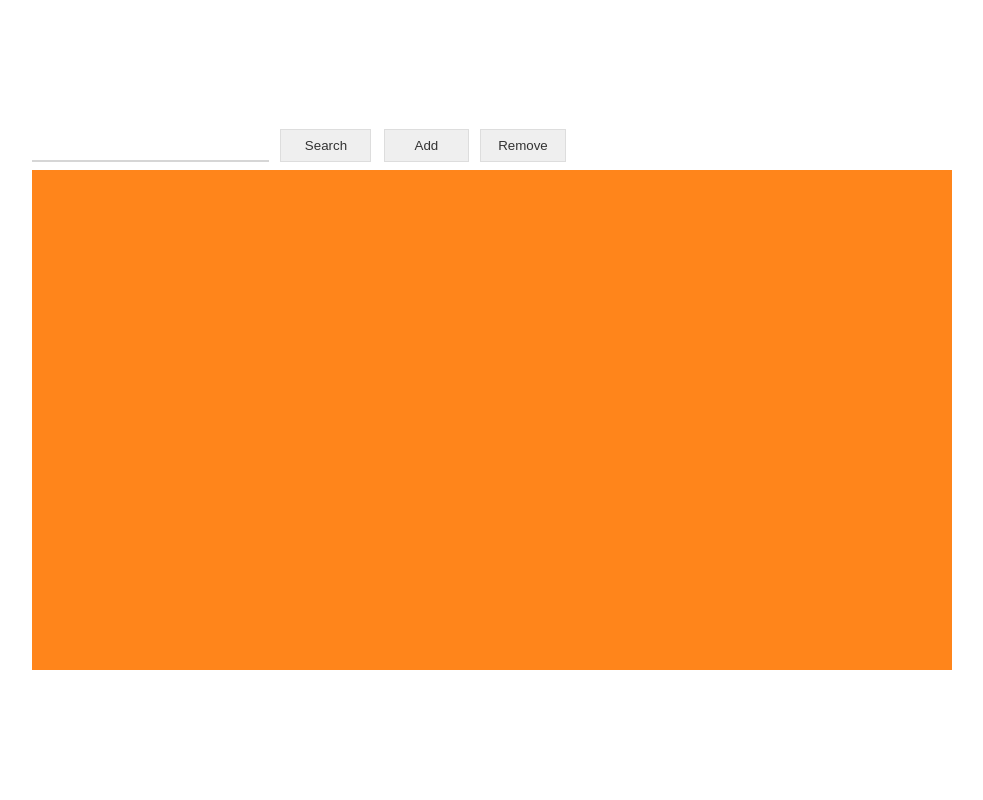
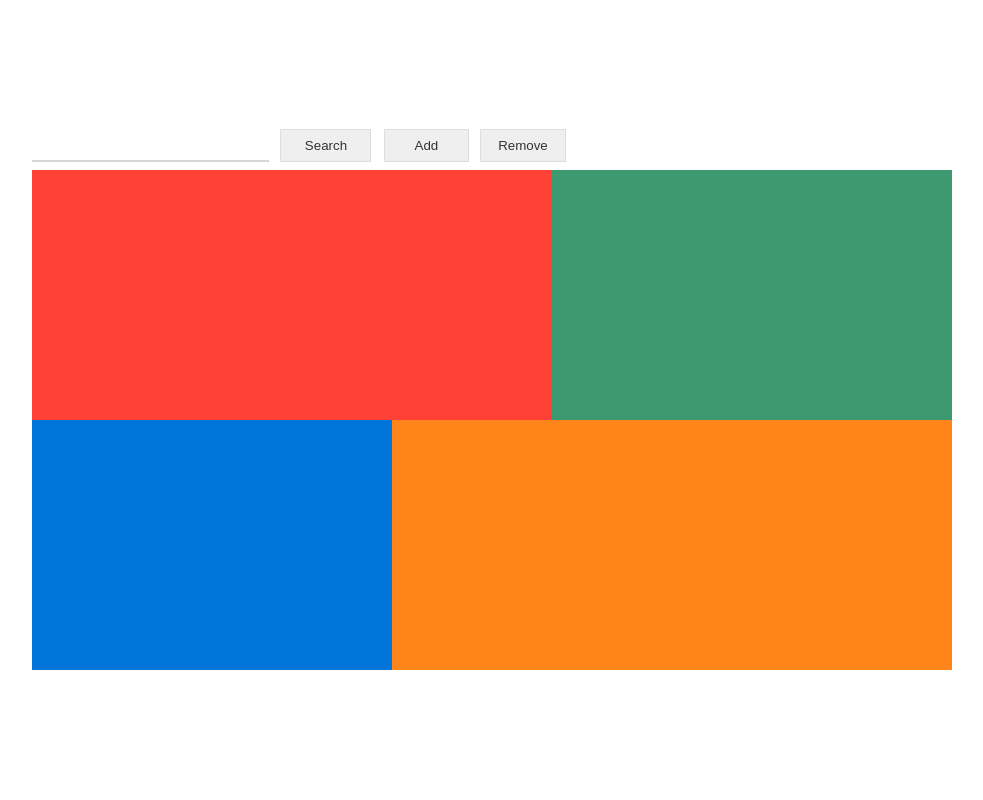
Before and after one commit to jurekledzinski/Weather-app, a PHP site: page / in a window 1280 px wide. Shown: the whole page, without its empty margins (148-1131 px from the left). Run offline with PHP 8.4, Linux system fonts and the light colour scheme.

Commit message:
Create structure in slide of slider and add basic styles

```diff
--- a/css/main.css
+++ b/css/main.css
@@ -17,7 +17,7 @@ html {
 
 body {
   width: 100%;
-  height: 100vh;
+  min-height: 100vh;
   font-family: arial, sans-serif;
 }
 
@@ -26,7 +26,7 @@ body {
   justify-content: center;
   align-items: center;
   width: 100%;
-  height: 100%;
+  min-height: inherit;
 }
 
 .app-wrapper {
@@ -103,5 +103,58 @@ body {
 .slider {
   width: 100%;
   height: 500px;
+  background-color: lightgreen;
+  overflow: hidden;
+}
+
+.slider__content {
+  display: flex;
+  justify-content: space-between;
+  width: 100%;
+  height: 100%;
+  /* transform: translateX(-100%); */
+}
+
+.slider__image-wrapper {
+  display: grid;
+  grid-template-columns: 1fr;
+  grid-template-rows: auto;
+  min-width: 100%;
+  height: 100%;
+  grid-template-areas:
+    "box1"
+    "box2"
+    "box3"
+    "box4";
+}
+
+@media (min-width: 768px) {
+  .slider__image-wrapper {
+    display: grid;
+    grid-template-columns: auto 200px auto 400px;
+    grid-template-rows: 1fr 1fr;
+    grid-template-areas:
+      "box1 box1 box1 box2"
+      "box3 box3 box4 box4";
+  }
+}
+
+.slider__inner-box:nth-child(1) {
+  grid-area: box1;
+  background-color: #ff4136;
+}
+
+.slider__inner-box:nth-child(2) {
+  grid-area: box2;
+  background-color: #3d9970;
+}
+
+.slider__inner-box:nth-child(3) {
+  grid-area: box3;
+  background-color: #0074d9;
+}
+
+.slider__inner-box:nth-child(4) {
+  grid-area: box4;
   background-color: #ff851b;
 }
--- a/home.html
+++ b/home.html
@@ -29,7 +29,12 @@
         </div>
         <div class="slider">
           <div class="slider__content">
-            <div class="slider__image-wrapper"></div>
+            <div class="slider__image-wrapper">
+              <div class="slider__inner-box"></div>
+              <div class="slider__inner-box"></div>
+              <div class="slider__inner-box"></div>
+              <div class="slider__inner-box"></div>
+            </div>
           </div>
         </div>
       </div>
```
